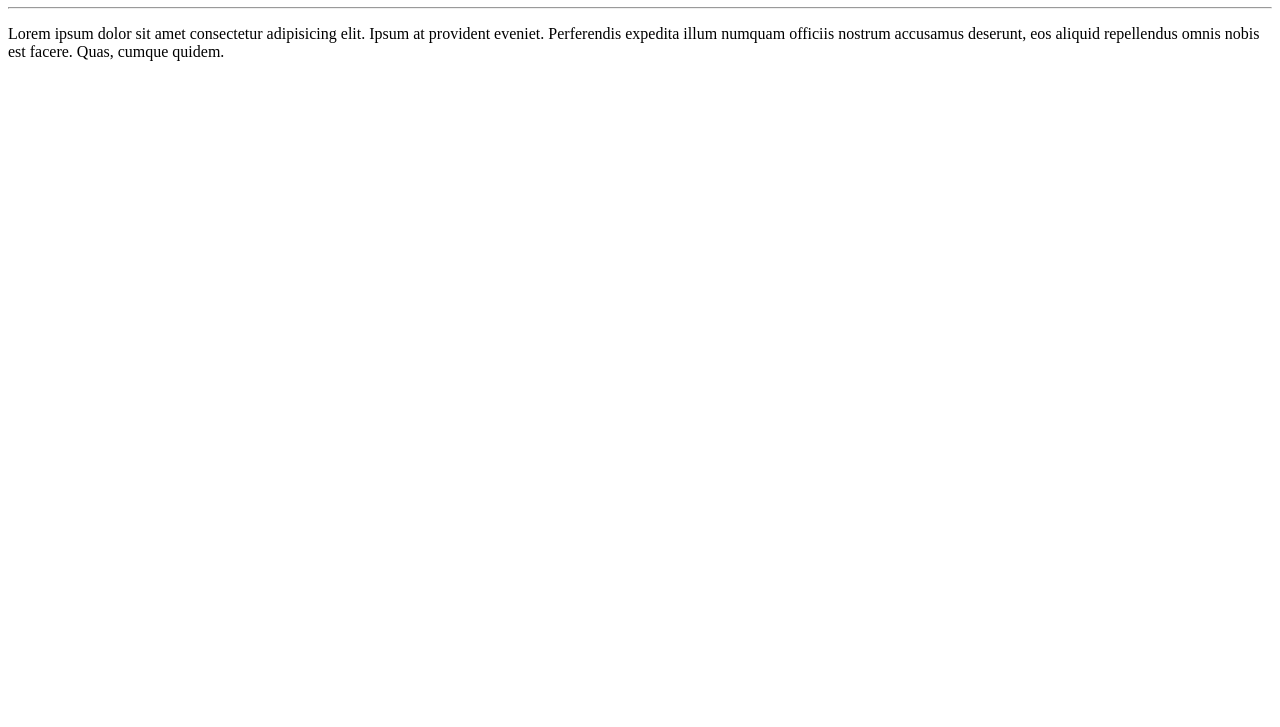
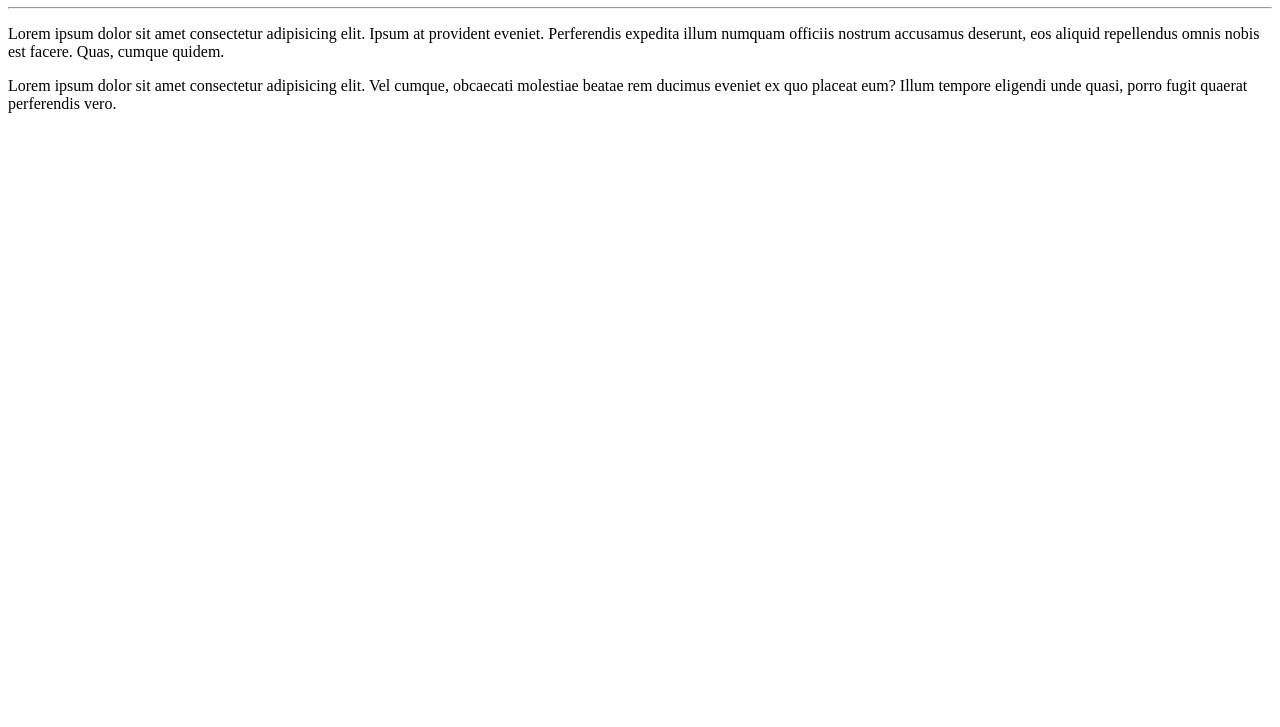
Before and after one commit to Vanderson-Lira/OlaMundo, a plain HTML site: page site-exemplo/index.html in a window 1280 px wide. Shown: the part 73-800 px from the top of the page. Drawn offline with Linux system fonts and the light colour scheme.

Commit message:
Adicionei um paragrafo.

```diff
--- a/site-exemplo/index.html
+++ b/site-exemplo/index.html
@@ -10,5 +10,6 @@
     <h1>Olá, mundo!</h1>
     <hr>
     <p>Lorem ipsum dolor sit amet consectetur adipisicing elit. Ipsum at provident eveniet. Perferendis expedita illum numquam officiis nostrum accusamus deserunt, eos aliquid repellendus omnis nobis est facere. Quas, cumque quidem.</p>
+    <p>Lorem ipsum dolor sit amet consectetur adipisicing elit. Vel cumque, obcaecati molestiae beatae rem ducimus eveniet ex quo placeat eum? Illum tempore eligendi unde quasi, porro fugit quaerat perferendis vero.</p>
 </body>
 </html>
```
